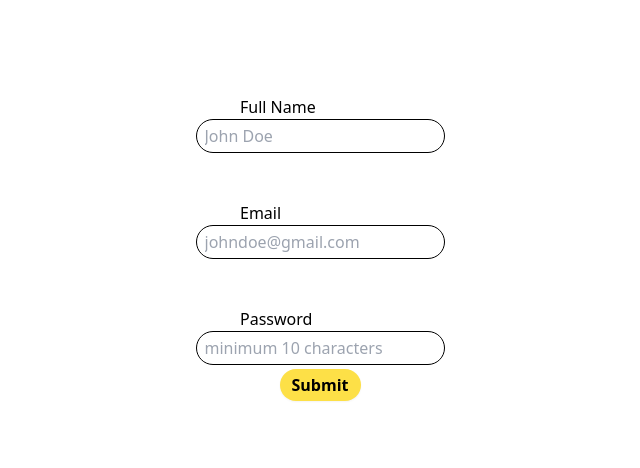
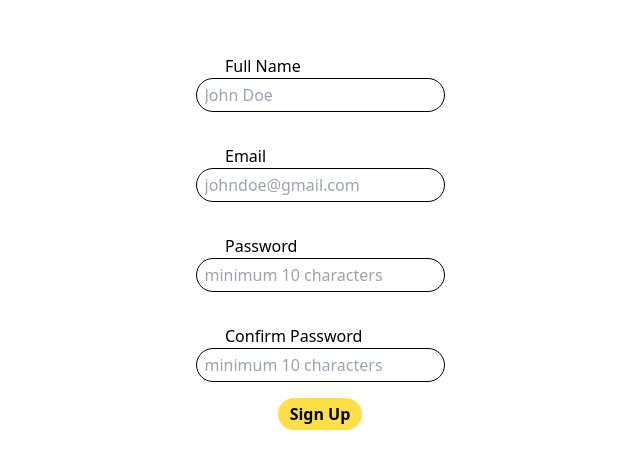
Before and after one commit to curtisbarnard/yoruyaki, a React (Create React App) app: page / in a window 1280 px wide. Shown: the part 150-618 px from the top of the page, without its empty margins (320-960 px from the left). Built offline with nearby package versions, Linux system fonts and the light colour scheme; no server answers.

Commit message:
add password confirm

```diff
--- a/src/components/Button.js
+++ b/src/components/Button.js
@@ -1,6 +1,6 @@
 export default function Button(props) {
   return (
-    <button className='font-bold m-1 px-3 py-1 rounded-full bg-yellow-300 shadow-sm'>
+    <button className='font-bold my-4 px-3 py-1 rounded-full bg-yellow-300 shadow-sm'>
       {props.title}
     </button>
   );
--- a/src/components/Login.js
+++ b/src/components/Login.js
@@ -1,17 +1,32 @@
-import React, { useState } from 'react';
+import React, { useEffect, useState } from 'react';
 import Button from './Button';
 
 export default function Login() {
+  // Testing useEffect not relevant to this project
+  const [prefData, setPrefData] = useState({});
+  useEffect(() => {
+    fetch('https://japan-info-api.herokuapp.com/api/prefecture')
+      .then((res) => res.json())
+      .then((apiData) => setPrefData(apiData));
+    // empty array below allows the useeffect to run only once and not get stuck in a loop
+  }, []);
+  let prefList = [];
+  for (const item in prefData) {
+    prefList.push(<h2>{prefData[item].jName}</h2>);
+  }
+
   // Handling Form State
-  const [formData, setFormData] = React.useState({
+  const [formData, setFormData] = useState({
     name: '',
     email: '',
     password: '',
+    passwordConfirm: '',
   });
 
   function handleChange(event) {
+    const { name, value } = event.target;
     setFormData((prevState) => {
-      return { ...prevState, [event.target.name]: event.target.value };
+      return { ...prevState, [name]: value };
     });
   }
 
@@ -23,8 +38,9 @@ export default function Login() {
 
   // JSX to be rendered
   return (
+    <>
       <form
-      className='w-40 h-[100vh] mx-auto flex flex-col justify-center items-center'
+        className='w-[190px] h-[100vh] mx-auto flex flex-col justify-center items-center'
         onSubmit={handleSubmit}
       >
         <label htmlFor='name' className='self-start'>
@@ -38,7 +54,7 @@ export default function Login() {
           name='name'
           value={formData.name}
         />
-      <label className='mt-12 self-start' htmlFor='email'>
+        <label className='mt-8 self-start' htmlFor='email'>
           Email
         </label>
         <input
@@ -49,7 +65,7 @@ export default function Login() {
           name='email'
           value={formData.email}
         />
-      <label className='mt-12 self-start' htmlFor='email'>
+        <label className='mt-8 self-start' htmlFor='email'>
           Password
         </label>
         <input
@@ -60,7 +76,25 @@ export default function Login() {
           name='password'
           value={formData.password}
         />
-      <Button title='Submit' />
+        <label className='mt-8 self-start' htmlFor='email'>
+          Confirm Password
+        </label>
+        <input
+          className='px-2 py-1 border border-black rounded-full'
+          type='password'
+          onChange={handleChange}
+          placeholder='minimum 10 characters'
+          name='passwordConfirm'
+          value={formData.passwordConfirm}
+        />
+        {formData.password !== formData.passwordConfirm && (
+          <span className='mt-2 mb-8 text-red-600 font-bold'>
+            Passwords do not match
+          </span>
+        )}
+        <Button title='Sign Up' />
       </form>
+      <div>{prefList}</div>
+    </>
   );
 }
```
Lines whose indentation alone changed are shown as unchanged.
